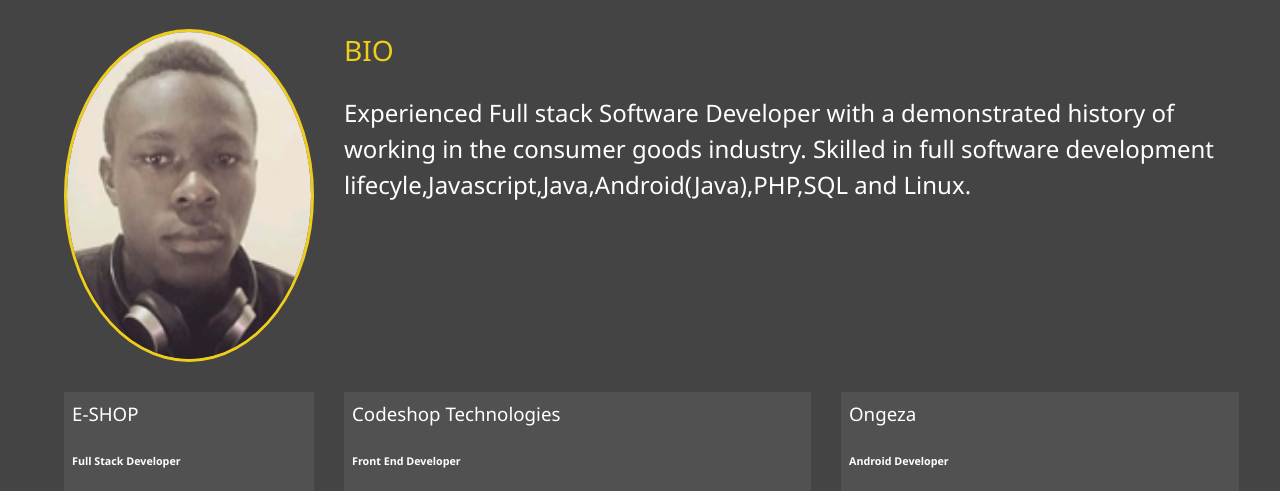
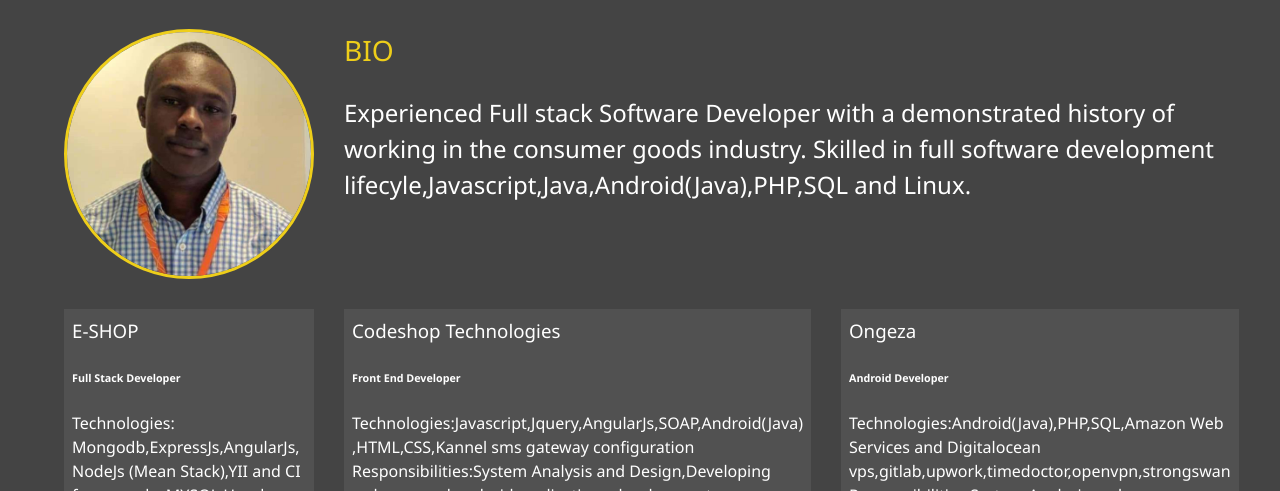
Before and after one commit to walumbe/Portfolio.github.io, a website: page about.html in a window 1280 px wide. Shown: the part 253-744 px from the top of the page. Drawn offline with Linux system fonts and the light colour scheme.

Commit message:
change image

```diff
--- a/about.html
+++ b/about.html
@@ -58,7 +58,7 @@
       Let me tell you a few things...
     </h2>
     <div class="about-info">
-      <img src="img/walumbee.jpg" style="width: 250px" alt="Jonathan Walumbe" class="bio-image">
+      <img src="img/walumbe.jpeg" style="width: 250px" alt="Jonathan Walumbe" class="bio-image">
 
       <div class="bio">
         <h3 class="text-secondary">BIO</h3>
```
Also changed, not shown: img/walumbe.jpeg (added), 1 other file.
